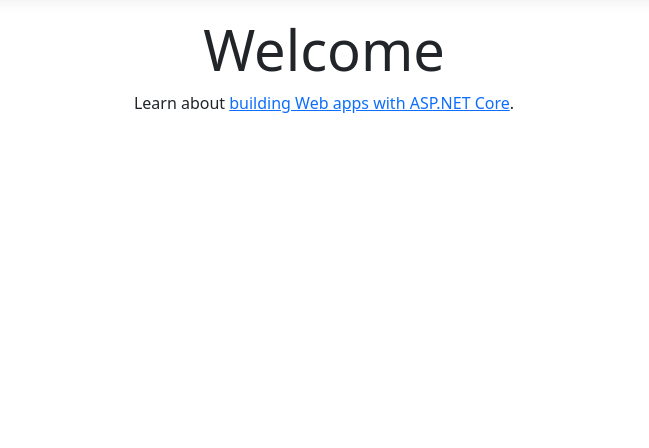
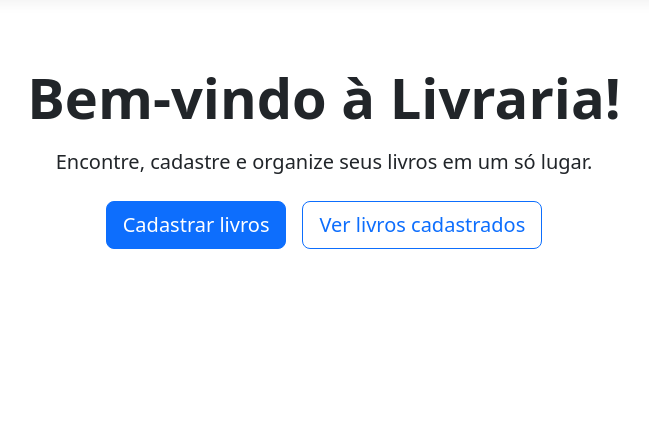
Before and after one commit to SQUADlivraria/Livraria, an ASP.NET Core app: page / in a window 1280 px wide. Shown: the part 57-505 px from the top of the page, without its empty margins (316-965 px from the left). Run offline with ASP.NET Core 8, Linux system fonts and the light colour scheme; style sheets or scripts are compiled from the project's sources.

Commit message:
feat: adiciona pagina inicial e controller de livros

```diff
--- a/Livraria/Views/Home/Index.cshtml
+++ b/Livraria/Views/Home/Index.cshtml
@@ -1,8 +1,36 @@
 @{
-    ViewData["Title"] = "Home Page";
+    ViewData["Title"] = "Início";
 }
 
-<div class="text-center">
-    <h1 class="display-4">Welcome</h1>
-    <p>Learn about <a href="https://learn.microsoft.com/aspnet/core">building Web apps with ASP.NET Core</a>.</p>
+<div class="container py-5">
+    <div class="text-center">
+        <h1 class="display-4 fw-bold">
+            @if (User.Identity?.IsAuthenticated == true)
+            {
+                <span>Bem-vindo, @User.Identity.Name!</span>
+            }
+            else
+            {
+                <span>Bem-vindo à Livraria!</span>
+            }
+        </h1>
+
+        <p class="lead mt-3">
+            Encontre, cadastre e organize seus livros em um só lugar.
+        </p>
+    </div>
+
+    <div class="d-flex justify-content-center gap-3 mt-4 flex-wrap">
+        <a asp-controller="Livro"
+           asp-action="Cadastrar"
+           class="btn btn-primary btn-lg">
+            Cadastrar livros
+        </a>
+
+        <a asp-controller="Livro"
+           asp-action="Index"
+           class="btn btn-outline-primary btn-lg">
+            Ver livros cadastrados
+        </a>
+    </div>
 </div>
```
Also changed, not shown: Livraria/Controllers/LivroController.cs (added, +74 -0 lines).
